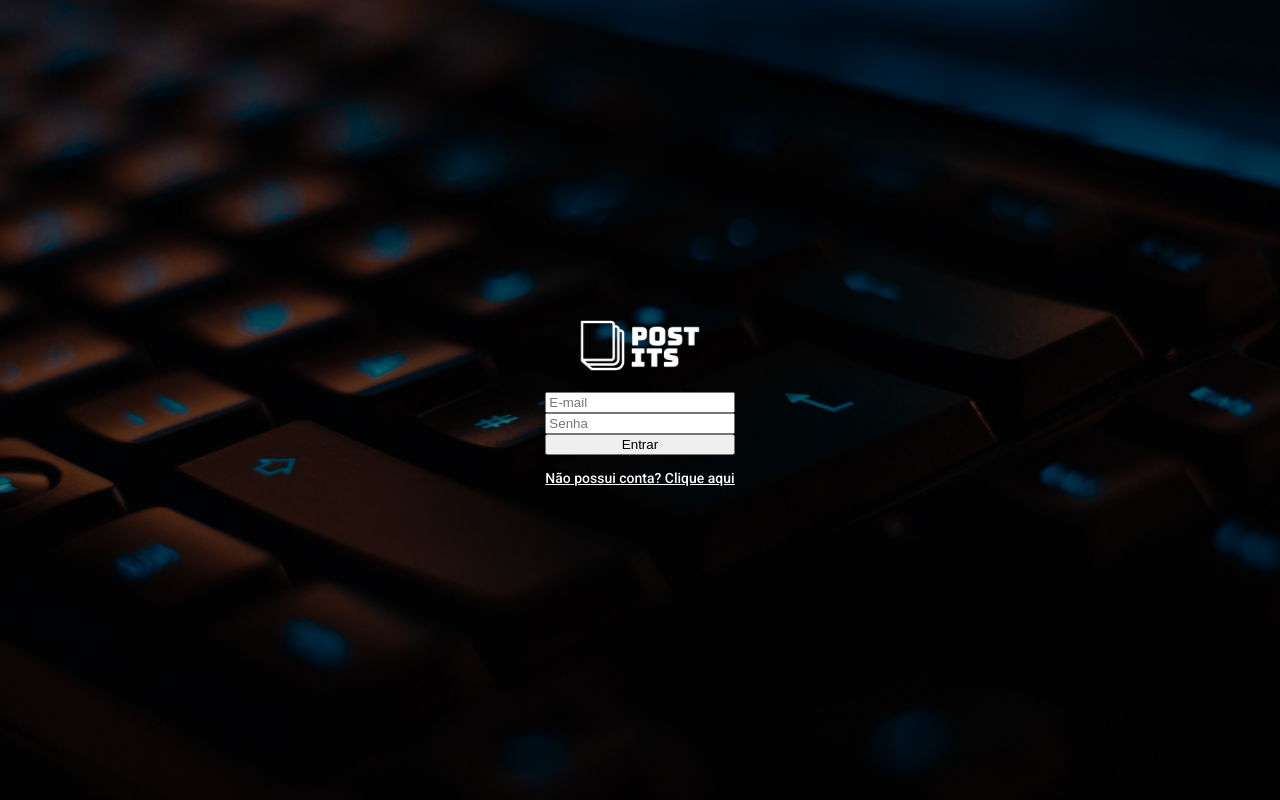
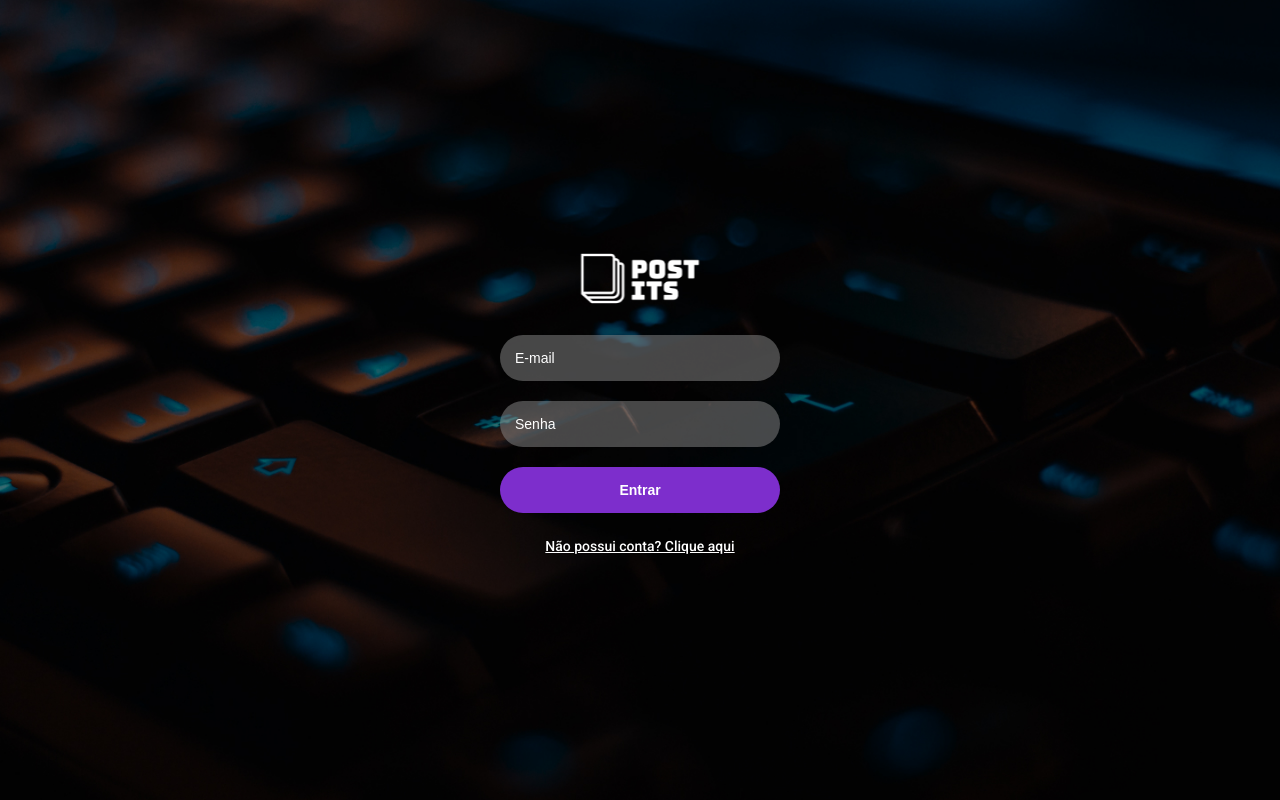
Before and after one commit to josehfortes/postits-frontend, a Next.js app: page / in a window 1280 px wide. Built offline with nearby package versions, Linux system fonts and the light colour scheme.

Commit message:
Estilização de botão e input

```diff
--- a/src/Theme.js
+++ b/src/Theme.js
@@ -5,6 +5,7 @@ const theme = {
     primary: '#7D2ECC',
     light: '#F0F0F0',
     white: '#FFFFFF',
+    inputBackground: 'rgba(140, 140, 140, 0.5)',
   }
 }
 
--- a/src/components/Buttons/button.js
+++ b/src/components/Buttons/button.js
@@ -1,7 +1,15 @@
 import styled from 'styled-components'
 
 const StyledButton = styled.button`
-
+  background-color: ${({ theme }) => theme.colors.primary};
+  border: 0;
+  border-radius: 50px;
+  padding: 15px 20px;
+  margin: 10px 0;
+  color: ${({ theme }) => theme.colors.white};
+  font-weight: bold;
+  cursor: pointer;
+  font-size: 14px;
 `
 
 export default StyledButton
--- a/src/components/Inputs/input.js
+++ b/src/components/Inputs/input.js
@@ -1,7 +1,19 @@
 import styled from 'styled-components'
 
 const StyledInput = styled.input`
+  background: ${({ theme }) => theme.colors.inputBackground};
+  border: 0;
+  margin: 10px 0;
+  padding: 15px; 20px;
+  color: ${({ theme }) => theme.colors.white};
+  border-radius: 50px;
+  min-width: 250px;
+  font-size: 14px;
 
+  ::placeholder,
+  ::-webkit-input-placeholder {
+    color: ${({ theme }) => theme.colors.white};
+  }
 `
 
 export default StyledInput
--- a/src/components/LoginPage/loginForm.js
+++ b/src/components/LoginPage/loginForm.js
@@ -13,6 +13,7 @@ const StyledText = styled.a`
   margin-top: 15px;
   font-size: 14px;
   color: ${({theme}) => theme.colors.white};
+  text-align: center;
 `
 
 function LoginForm () {
```
